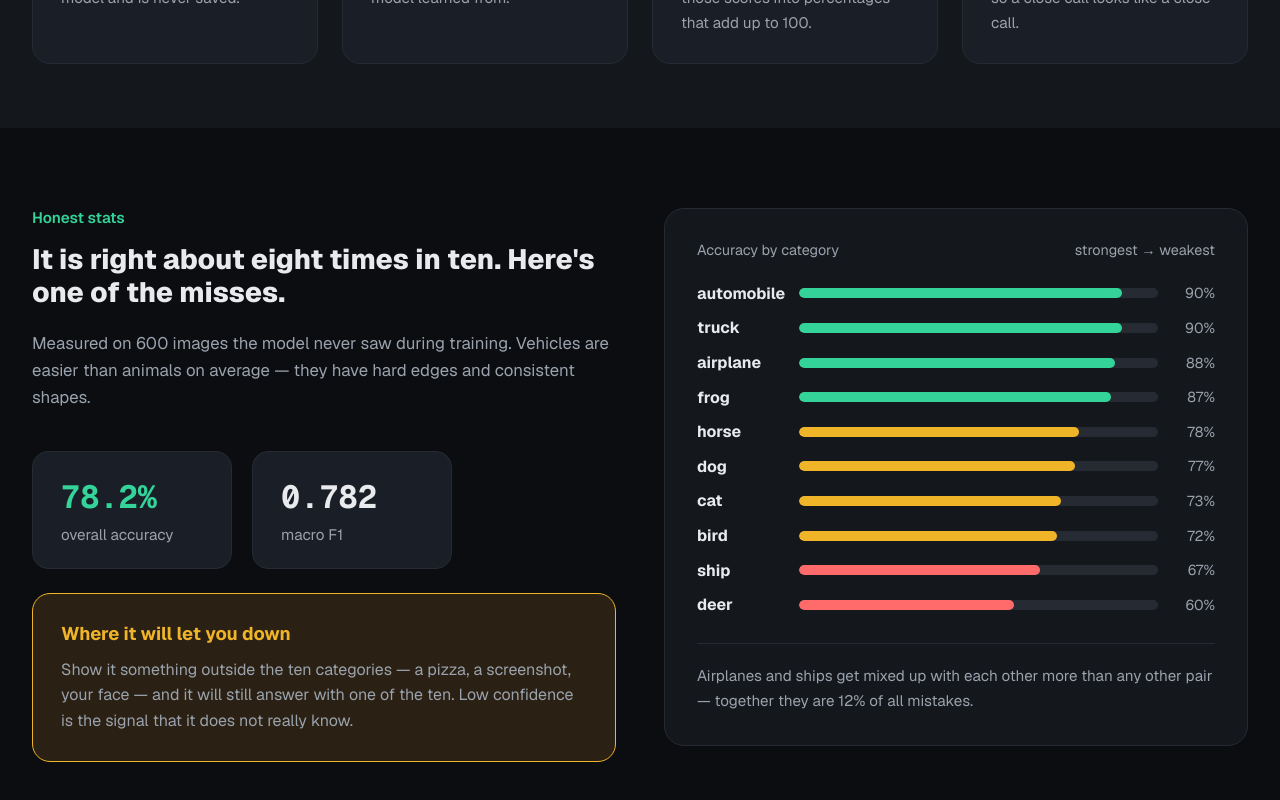
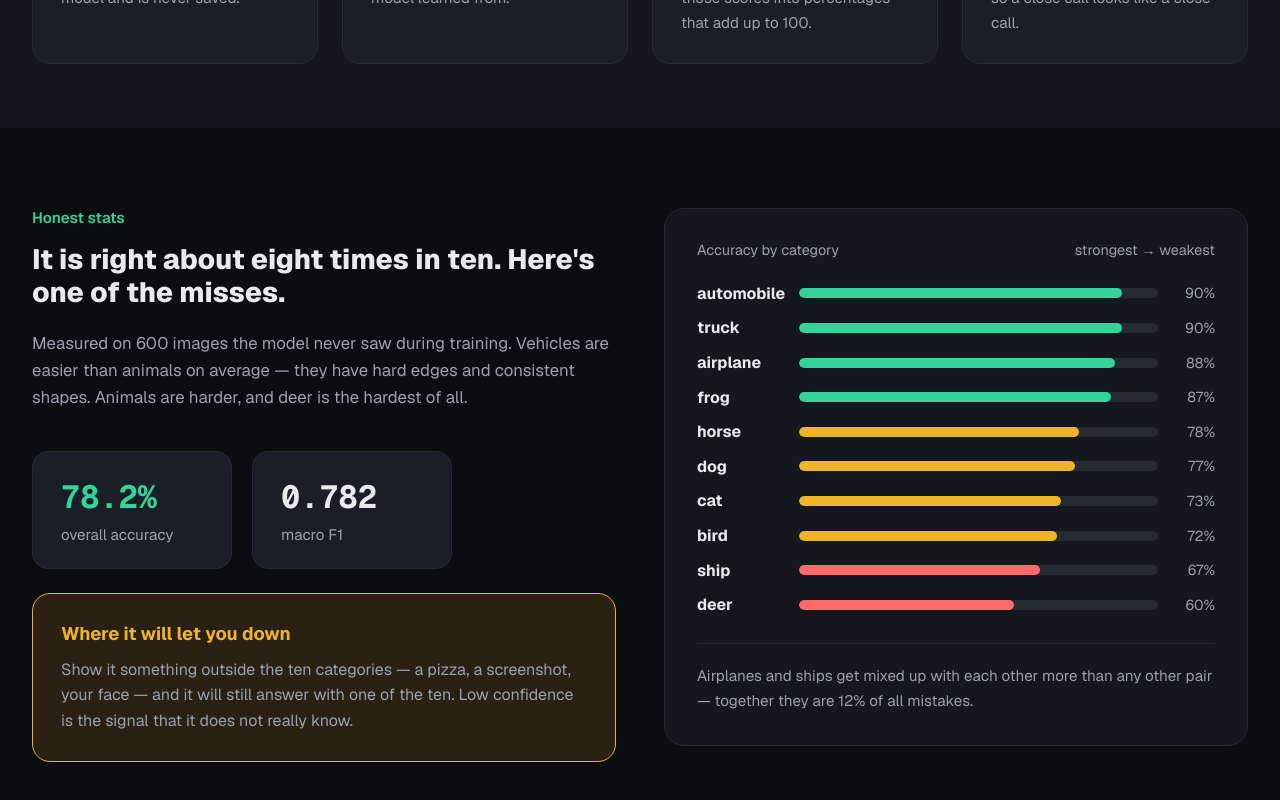
Before and after one commit to IshakAbdiazizHussen/Ai-image-classifer-, a Next.js app in the folder frontend/: page / in a window 1280 px wide. Shown: the part 1571-2371 px from the top of the page. Built offline with nearby package versions, Linux system fonts and the light colour scheme.

Commit message:
Clean but a few more...

```diff
--- a/frontend/components/HonestStats.tsx
+++ b/frontend/components/HonestStats.tsx
@@ -13,13 +13,14 @@ import { AccuracyByCategory } from "@/components/AccuracyByCategory";
 //   - "Here is the tenth" was a pun on the 90% framing; doesn't hold once
 //     the number is corrected, so it's rephrased rather than left
 //     inconsistent with the corrected headline.
-//   - "cats are the hardest of all" is DROPPED (was here in an earlier
-//     pass, justified via per-class F1 where cat is lowest). Now that
-//     AccuracyByCategory shows the real per-class *accuracy* breakdown,
-//     deer is actually the weakest class by that metric (60%, vs cat's
-//     73%) — keeping the cat claim here would visibly contradict the
-//     chart right next to it. "Vehicles are easier than animals on
-//     average" still checks out (83.8% vs 74.4% mean recall) and is kept.
+//   - "cats are the hardest of all" -> changed to "deer is the hardest
+//     of all". The reference's cat claim came from per-class F1 (cat is
+//     lowest there, 0.647), but AccuracyByCategory right next to this
+//     text shows per-class *accuracy*, where deer is the real weakest
+//     (60%, vs cat's 73%) — keeping "cats" here would directly contradict
+//     the chart it sits beside, so it's swapped to match. "Vehicles are
+//     easier than animals on average" still checks out (83.8% vs 74.4%
+//     mean recall) and is kept as-is.
 //
 // "in ten" below uses a non-breaking space — the title's clamp() is
 // tuned so the whole first sentence fits on one line from 320px up, but
@@ -40,7 +41,8 @@ export function HonestStats() {
             <p className="honest-stats-subtitle">
               Measured on 600 images the model never saw during training.
               Vehicles are easier than animals on average — they have hard
-              edges and consistent shapes.
+              edges and consistent shapes. Animals are harder, and deer is
+              the hardest of all.
             </p>
 
             <div className="stats-cards">
```
